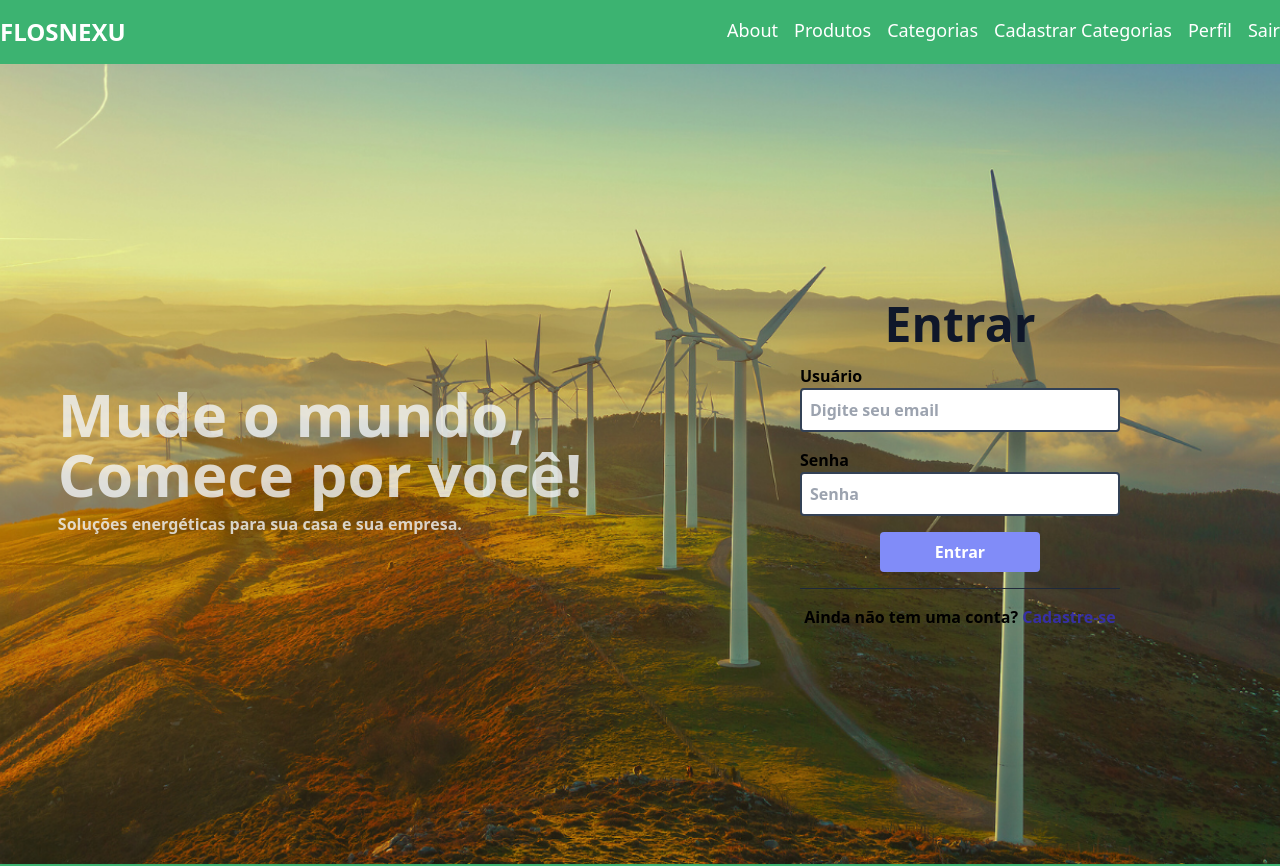
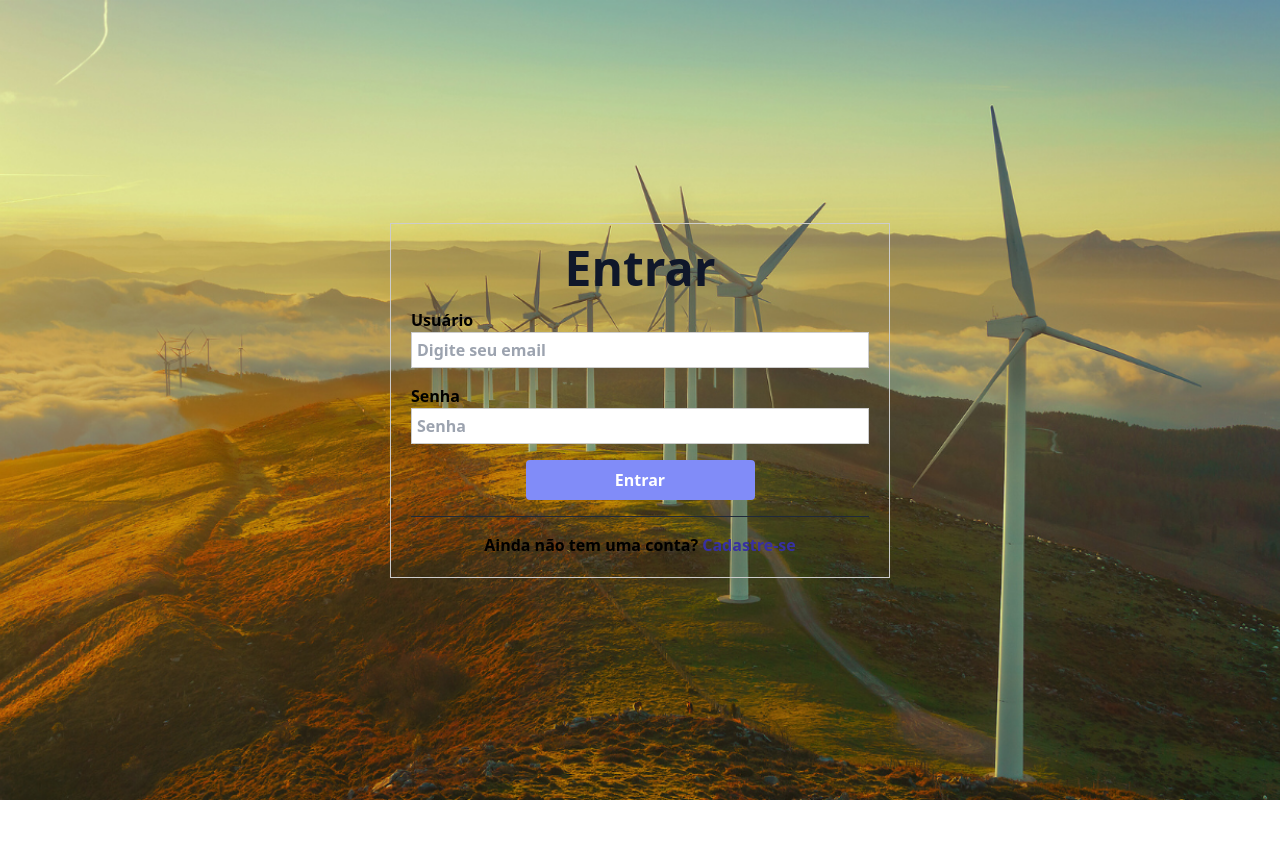
Before and after one commit to Projeto-Integrador-FlosNexu/front-end, a React (Vite) app: page /login in a window 1280 px wide. Shown: the top 866 px of the page. After the commit the page ends 800 px from the top, so only its background shows below. Built offline with nearby package versions, Linux system fonts and the light colour scheme.

Commit message:
adicionando logica do navbar e footer na pagina login

```diff
--- a/src/components/footer/Footer.tsx
+++ b/src/components/footer/Footer.tsx
@@ -1,10 +1,16 @@
 import { GithubLogo } from '@phosphor-icons/react'
+import React, { useContext } from 'react';
+import { AuthContext } from '../../contexts/AuthContext';
 
 function Footer() {
+  const { usuario, handleLogout } = useContext(AuthContext);
 
+  let footerComponent;
 
+  let data = new Date().getFullYear();
 
-  return (
+  if (usuario.token !== '') {
+    footerComponent = (
     <>
         <div className="flex justify-center bg-[#3CB371] text-white">
           <div className="container flex flex-col items-center py-4">
@@ -16,7 +22,14 @@ function Footer() {
           </div>
         </div>
       </>
-  )
+  );
 }
 
-export default Footer
+return (
+  <>
+    {footerComponent}
+  </>
+);
+}
+
+export default Footer;
--- a/src/components/navbar/Navbar.tsx
+++ b/src/components/navbar/Navbar.tsx
@@ -1,9 +1,30 @@
 import { Link, useNavigate } from 'react-router-dom'
+import { AuthContext } from '../../contexts/AuthContext';
+import React, { useContext } from 'react';
 
 
 function Navbar() {
-  return (
-    <>
+  let navigate = useNavigate();
+
+  const { usuario, handleLogout } = useContext(AuthContext);
+
+  function logout() {
+    handleLogout();
+    alert('Usuário deslogado com sucesso');
+    navigate('/login');
+  }
+
+  let navbarComponent;
+
+  if (usuario.token !== '') {
+    navbarComponent = (
+      <div
+        className='w-full flex justify-center py-6'
+        style={{
+          background: 'linear-gradient(to bottom, red, black)',
+          color: 'white',
+        }}
+      >
      <div className='w-full bg-[#3CB371] text-white flex justify-center py-4'>
           <div className="container flex justify-between text-lg">
             <Link to='/home' className='text-2xl font-bold uppercase'>FlosNexu</Link>
@@ -18,8 +39,14 @@ function Navbar() {
             </div>
           </div>
         </div>
+        </div>
+         );
+    }
+    return (
+    <>
+      {navbarComponent}
     </>
-  )
+  );
 }
 
 export default Navbar;
--- a/src/pages/login/Login.css
+++ b/src/pages/login/Login.css
@@ -7,17 +7,28 @@
   background-position: center;
 }
 
+.body{
+  width: 500px;
+  margin: 0 auto;
+  border: 1px solid #ccc;
+  padding: 20px;
+}
+.input {
+  width: 100%;
+  padding: 5px;
+  border: 1px solid #ccc;
+}
+
 .bg-login {
   background-color: #228B22;
+}
 
-  }
 .line-h {
   width: 100%;
   border: 1px solid #000;
 }
 
 .hr-login {
-
   position: relative;
   z-index: 100;
   margin-top: -10px;
--- a/src/pages/login/Login.tsx
+++ b/src/pages/login/Login.tsx
@@ -42,18 +42,9 @@ function login(e: ChangeEvent<HTMLFormElement>) {
   return (
     <>
 
-      <div className="grid grid-cols-1 lg:grid-cols-2 h-screen place-items-center font-bold fundoLogin ">
-      <div className="hidden lg:block">
-          <h1 className='text-6xl text-slate-100/80'>
-            Mude o mundo, <br /> Comece por você!
-          </h1>
-          <p className='text-1x1 my-2 text-slate-100/80'>
-          Soluções energéticas para sua casa e sua empresa.
-
-          </p>
-
-      </div>
-        <form className="flex justify-center items-center flex-col w-1/2 gap-4" onSubmit={login}>
+      <div className="grid grid-cols-1 lg:grid-cols-1 h-screen place-items-center font-bold fundoLogin ">
+        <body className='body'>
+        <form className="flex justify-center items-center flex-col w-4/2 gap-4" onSubmit={login}>
           <h2 className="text-slate-900 text-5xl ">Entrar</h2>
           <div className="flex flex-col w-full">
             <label htmlFor="email">Usuário</label>
@@ -62,7 +53,7 @@ function login(e: ChangeEvent<HTMLFormElement>) {
               id="email"
               name="email"
               placeholder="Digite seu email"
-              className="border-2 border-slate-700 rounded p-2"
+              className="input"
               value={usuarioLogin.email}
               onChange={(e: ChangeEvent<HTMLInputElement>) => atualizarEstado(e)}
             />
@@ -74,7 +65,7 @@ function login(e: ChangeEvent<HTMLFormElement>) {
               id="senha"
               name="senha"
               placeholder="Senha"
-              className="border-2 border-slate-700 rounded p-2"
+              className="input"
               value={usuarioLogin.senha}
               onChange={(e: ChangeEvent<HTMLInputElement>) => atualizarEstado(e)}
             />
@@ -99,6 +90,7 @@ function login(e: ChangeEvent<HTMLFormElement>) {
             </Link>
           </p>
         </form>
+        </body>
       </div>
     </>
   );
```
Lines whose indentation alone changed are shown as unchanged.
